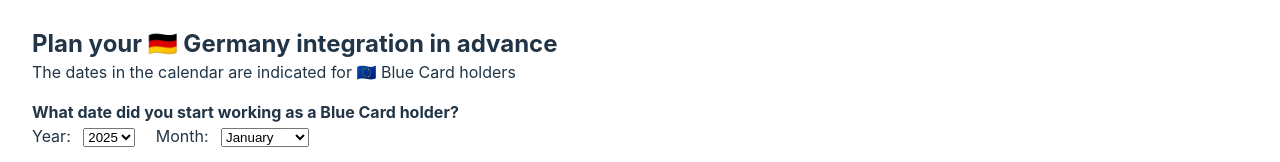
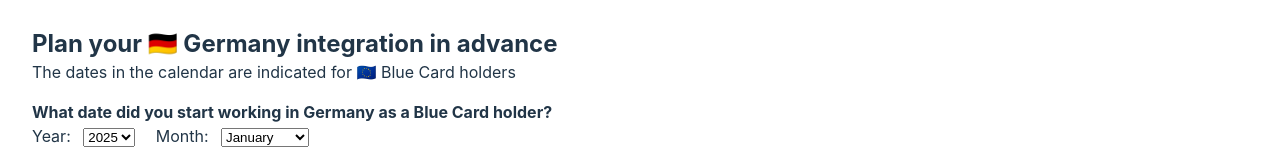
Before and after one commit to isqua/eu-blue-card-germany, a Svelte app: page / in a window 1280 px wide. Shown: the top 162 px of the page. Built offline with nearby package versions, Linux system fonts and the light colour scheme.

Commit message:
fix: add Germany note in the form

```diff
--- a/src/components/DateForm.svelte
+++ b/src/components/DateForm.svelte
@@ -23,7 +23,9 @@
 </script>
 
 <form>
-    <p><b>What date did you start working as a Blue Card holder?</b></p>
+    <p>
+        <b>What date did you start working in Germany as a Blue Card holder?</b>
+    </p>
     <label for="year">Year:</label>
     <select id="year" bind:value={selectedYear}>
         {#each years as year}
```
